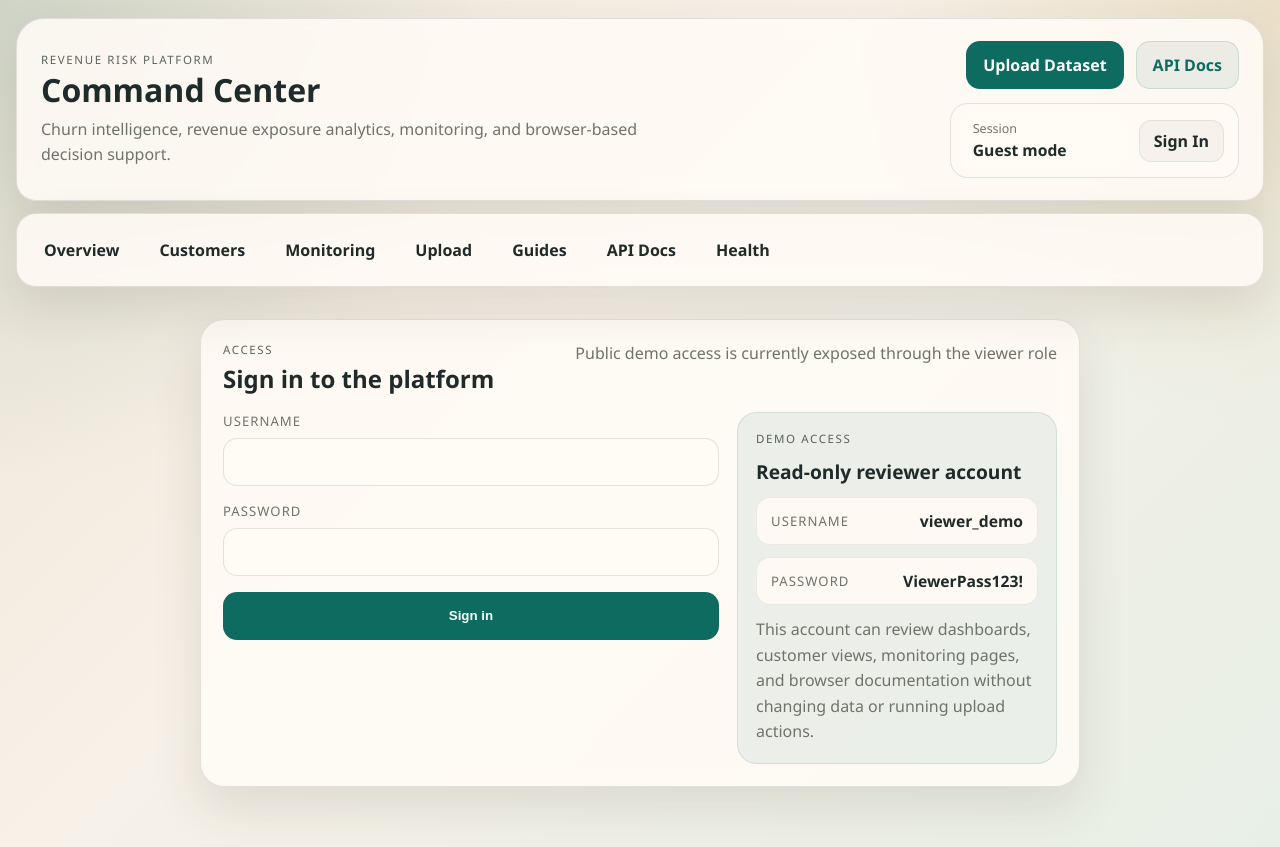
After one commit to vegaFlex/churn-revenue-risk-prod, a FastAPI app: template src/churn_risk/ui/templates/login.html in a window 1280 px wide. The commit adds this page. Run offline with FastAPI, Linux system fonts and the light colour scheme; the template is opened without the code that fills it, so the values that code supplies are empty; parts of the project's set-up code (start-up, migrations or seed data) failed here and were passed over.

Commit message:
add auth layer and viewer demo access

```diff
--- a/requirements.txt
+++ b/requirements.txt
@@ -16,3 +16,5 @@ httpx
 jinja2
 python-multipart
 openpyxl
+itsdangerous
+bcrypt
--- a/src/churn_risk/api/app.py
+++ b/src/churn_risk/api/app.py
@@ -5,11 +5,13 @@ from functools import lru_cache
 import numpy as np
 import pandas as pd
 from fastapi import FastAPI, File, Form, Request, UploadFile
-from fastapi.responses import HTMLResponse
+from fastapi.responses import HTMLResponse, RedirectResponse
+from starlette.middleware.sessions import SessionMiddleware
 from fastapi.staticfiles import StaticFiles
 from fastapi.templating import Jinja2Templates
 
 from churn_risk.api.schemas import ScoreRequest, ScoreResponse
+from churn_risk.auth.service import authenticate_user, get_current_user
 from churn_risk.config import settings
 from churn_risk.scoring import (
     build_model_input,
@@ -21,6 +23,7 @@ from churn_risk.ui.customers_service import build_customers_context
 from churn_risk.ui.dashboard_service import build_dashboard_context
 from churn_risk.ui.docs_service import build_doc_page_context, build_docs_hub_context
 from churn_risk.ui.monitoring_service import build_monitoring_context
+from churn_risk.ui.auth_service import build_login_context
 from churn_risk.upload_analysis import (
     REQUIRED_UPLOAD_COLUMNS,
     apply_column_mapping,
@@ -43,6 +46,16 @@ app = FastAPI(
 )
 templates = Jinja2Templates(directory="src/churn_risk/ui/templates")
 app.mount("/static", StaticFiles(directory="src/churn_risk/ui/static"), name="static")
+app.add_middleware(SessionMiddleware, secret_key=settings.session_secret_key)
+
+
+def enrich_context(request: Request, context: dict) -> dict:
+    context["request"] = request
+    context["current_user"] = get_current_user(request)
+    context["can_manage_upload"] = bool(
+        context["current_user"] and context["current_user"]["role"] in {"analyst", "admin"}
+    )
+    return context
 
 
 @lru_cache
@@ -84,14 +97,14 @@ def healthcheck() -> dict[str, str]:
 @app.get("/", response_class=HTMLResponse)
 def dashboard(request: Request):
     context = build_dashboard_context()
-    context["request"] = request
+    context = enrich_context(request, context)
     return templates.TemplateResponse(request, "dashboard.html", context)
 
 
 @app.get("/monitoring", response_class=HTMLResponse)
 def monitoring_page(request: Request):
     context = build_monitoring_context()
-    context["request"] = request
+    context = enrich_context(request, context)
     return templates.TemplateResponse(request, "monitoring.html", context)
 
 
@@ -102,15 +115,18 @@ def customers_page(
     contract: str | None = None,
 ):
     context = build_customers_context(risk_segment=risk_segment, contract=contract)
-    context["request"] = request
+    context = enrich_context(request, context)
     return templates.TemplateResponse(request, "customers.html", context)
 
 
 @app.get("/upload", response_class=HTMLResponse)
 def upload_page(request: Request):
+    current_user = get_current_user(request)
+    if current_user is None:
+        return RedirectResponse(url="/login", status_code=303)
+
     context = {
         "page_title": "Dataset Upload",
-        "request": request,
         "upload_summary": None,
         "preview_rows": [],
         "error_message": None,
@@ -119,50 +135,85 @@ def upload_page(request: Request):
         "mapping_fields": [],
         "staged_upload_token": None,
         "uploaded_filename": None,
+        "permission_warning": None,
     }
+    if current_user["role"] not in {"analyst", "admin"}:
+        context["permission_warning"] = (
+            "Viewer mode is read-only. You can inspect the upload workflow, but profiling and scoring "
+            "actions are disabled for this account."
+        )
+    context = enrich_context(request, context)
     return templates.TemplateResponse(request, "upload.html", context)
 
 
 @app.get("/docs/guide/", response_class=HTMLResponse)
 def documentation_hub(request: Request):
     context = build_docs_hub_context()
-    context["request"] = request
+    context = enrich_context(request, context)
     return templates.TemplateResponse(request, "documentation_hub.html", context)
 
 
 @app.get("/docs/user-guide/", response_class=HTMLResponse)
 def user_guide(request: Request):
     context = build_doc_page_context("user-guide")
-    context["request"] = request
+    context = enrich_context(request, context)
     return templates.TemplateResponse(request, "documentation_page.html", context)
 
 
 @app.get("/docs/manual-testing-guide/", response_class=HTMLResponse)
 def manual_testing_guide(request: Request):
     context = build_doc_page_context("manual-testing-guide")
-    context["request"] = request
+    context = enrich_context(request, context)
     return templates.TemplateResponse(request, "documentation_page.html", context)
 
 
 @app.get("/docs/buyer-guide/", response_class=HTMLResponse)
 def buyer_guide(request: Request):
     context = build_doc_page_context("buyer-guide")
-    context["request"] = request
+    context = enrich_context(request, context)
     return templates.TemplateResponse(request, "documentation_page.html", context)
 
 
 @app.get("/docs/upload-schema-guide/", response_class=HTMLResponse)
 def upload_schema_guide(request: Request):
     context = build_doc_page_context("upload-schema-guide")
-    context["request"] = request
+    context = enrich_context(request, context)
     return templates.TemplateResponse(request, "documentation_page.html", context)
+
+
+@app.get("/login", response_class=HTMLResponse)
+def login_page(request: Request):
+    context = build_login_context(request)
+    context = enrich_context(request, context)
+    return templates.TemplateResponse(request, "login.html", context)
+
+
+@app.post("/login")
+async def login(request: Request, username: str = Form(...), password: str = Form(...)):
+    user = authenticate_user(username, password)
+    if user is None:
+        context = build_login_context(request, error_message="Invalid username or password.")
+        context = enrich_context(request, context)
+        return templates.TemplateResponse(request, "login.html", context, status_code=401)
+
+    request.session["user"] = user
+    return RedirectResponse(url="/", status_code=303)
+
+
+@app.get("/logout")
+def logout(request: Request):
+    request.session.clear()
+    return RedirectResponse(url="/login", status_code=303)
 
 
 @app.post("/upload", response_class=HTMLResponse)
 async def upload_dataset(request: Request, dataset_file: UploadFile = File(...)):
+    current_user = get_current_user(request)
+    if current_user is None:
+        return RedirectResponse(url="/login", status_code=303)
+
     context = {
         "page_title": "Dataset Upload",
-        "request": request,
         "upload_summary": None,
         "preview_rows": [],
         "error_message": None,
@@ -171,7 +222,15 @@ async def upload_dataset(request: Request, dataset_file: UploadFile = File(...))
         "mapping_fields": [],
         "staged_upload_token": None,
         "uploaded_filename": None,
+        "permission_warning": None,
     }
+    context = enrich_context(request, context)
+    if current_user["role"] not in {"analyst", "admin"}:
+        context["permission_warning"] = (
+            "Upload actions are not permitted in viewer mode. This account can review the page, but "
+            "profiling and scoring uploads require an authorised internal role."
+        )
+        return templates.TemplateResponse(request, "upload.html", context, status_code=403)
 
     try:
         file_content = await dataset_file.read()
@@ -215,6 +274,10 @@ async def upload_score_mapped(
     MonthlyCharges: str = Form(""),
     TotalCharges: str = Form(""),
 ):
+    current_user = get_current_user(request)
+    if current_user is None:
+        return RedirectResponse(url="/login", status_code=303)
+
     mapping = {
         field: value
         for field, value in {
@@ -242,7 +305,6 @@ async def upload_score_mapped(
     }
     context = {
         "page_title": "Dataset Upload",
-        "request": request,
         "upload_summary": None,
         "preview_rows": [],
         "error_message": None,
@@ -251,7 +313,15 @@ async def upload_score_mapped(
         "mapping_fields": [],
         "staged_upload_token": staged_upload_token,
         "uploaded_filename": None,
+        "permission_warning": None,
     }
+    context = enrich_context(request, context)
+    if current_user["role"] not in {"analyst", "admin"}:
+        context["permission_warning"] = (
+            "Mapped scoring is disabled in viewer mode. This account can inspect the workflow but cannot "
+            "run upload-based scoring actions."
+        )
+        return templates.TemplateResponse(request, "upload.html", context, status_code=403)
 
     try:
         uploaded_df = load_staged_dataset(staged_upload_token)
--- a/src/churn_risk/config/settings.py
+++ b/src/churn_risk/config/settings.py
@@ -29,6 +29,7 @@ class Settings:
         "DATABASE_URL",
         "postgresql+psycopg2://postgres:CHANGE_ME@localhost:5432/churn_risk",
     )
+    session_secret_key: str = os.getenv("SESSION_SECRET_KEY", "CHANGE_ME_SESSION_SECRET")
     alert_revenue_at_risk_total: float = float(os.getenv("ALERT_REVENUE_AT_RISK_TOTAL", "50000"))
     alert_avg_churn_probability: float = float(os.getenv("ALERT_AVG_CHURN_PROBABILITY", "0.45"))
 
--- a/src/churn_risk/ui/static/css/app.css
+++ b/src/churn_risk/ui/static/css/app.css
@@ -76,6 +76,14 @@ body {
     flex-wrap: wrap;
 }
 
+.topbar-utility {
+    display: flex;
+    align-items: center;
+    justify-content: flex-end;
+    gap: 14px;
+    flex-wrap: wrap;
+}
+
 .action-button {
     display: inline-flex;
     align-items: center;
@@ -93,6 +101,75 @@ body {
     background: rgba(13, 107, 95, 0.08);
     color: var(--accent);
     border-color: rgba(13, 107, 95, 0.14);
+}
+
+.session-panel {
+    display: flex;
+    align-items: center;
+    gap: 10px;
+    padding: 8px 10px;
+    border-radius: 18px;
+    background: rgba(255, 251, 245, 0.95);
+    border: 1px solid var(--border);
+    min-height: 58px;
+}
+
+.session-panel-guest {
+    padding-right: 14px;
+}
+
+.user-chip {
+    display: inline-flex;
+    flex-direction: column;
+    gap: 2px;
+    padding: 8px 12px;
+    border-radius: 14px;
+    background: rgba(255, 251, 245, 0.72);
+    min-width: 168px;
+}
+
+.user-chip span {
+    color: var(--muted);
+    font-size: 0.78rem;
+}
+
+.user-chip strong {
+    color: var(--ink);
+    font-size: 0.98rem;
+}
+
+.role-pill {
+    display: inline-flex;
+    align-items: center;
+    justify-content: center;
+    min-width: 78px;
+    padding: 8px 12px;
+    border-radius: 999px;
+    background: rgba(13, 107, 95, 0.1);
+    color: var(--accent);
+    font-size: 0.78rem;
+    font-weight: 700;
+    text-transform: uppercase;
+    letter-spacing: 0.08em;
+}
+
+.session-link {
+    display: inline-flex;
+    align-items: center;
+    justify-content: center;
+    min-height: 42px;
+    padding: 0 14px;
+    border-radius: 12px;
+    color: var(--ink);
+    text-decoration: none;
+    font-weight: 600;
+    background: rgba(31, 42, 42, 0.04);
+    border: 1px solid rgba(31, 42, 42, 0.08);
+}
+
+.session-link:hover {
+    background: rgba(13, 107, 95, 0.08);
+    color: var(--accent);
 }
 
 .eyebrow {
@@ -583,6 +666,98 @@ td {
     background: rgba(172, 67, 53, 0.12);
     color: var(--danger);
     border: 1px solid rgba(172, 67, 53, 0.2);
+}
+
+.warning-banner {
+    margin-top: 16px;
+    padding: 14px 16px;
+    border-radius: 14px;
+    background: rgba(193, 125, 22, 0.12);
+    color: var(--warn);
+    border: 1px solid rgba(193, 125, 22, 0.2);
+}
+
+.auth-shell {
+    display: grid;
+    place-items: center;
+    min-height: 60vh;
+}
+
+.auth-panel {
+    width: min(880px, 100%);
+}
+
+.auth-form {
+    display: grid;
+    gap: 16px;
+}
+
+.auth-layout {
+    display: grid;
+    grid-template-columns: minmax(0, 1fr) minmax(280px, 320px);
+    gap: 18px;
+    align-items: start;
+}
+
+.auth-input {
+    min-height: 48px;
+    padding: 12px 14px;
+    border-radius: 14px;
+    border: 1px solid var(--border);
+    background: rgba(255, 251, 245, 0.96);
+    color: var(--ink);
+    font: inherit;
+}
+
+.auth-input:focus {
+    outline: 2px solid rgba(13, 107, 95, 0.18);
+    border-color: rgba(13, 107, 95, 0.28);
+}
+
+.auth-submit {
+    min-height: 48px;
+}
+
+.auth-demo-card {
+    display: grid;
+    gap: 12px;
+    padding: 18px;
+    border-radius: 20px;
+    background: rgba(13, 107, 95, 0.07);
+    border: 1px solid rgba(13, 107, 95, 0.12);
+}
+
+.auth-demo-card h4 {
+    margin: 0;
+    font-size: 1.2rem;
+}
+
+.demo-credential {
+    display: flex;
+    justify-content: space-between;
+    gap: 12px;
+    align-items: center;
+    padding: 12px 14px;
+    border-radius: 14px;
+    background: rgba(255, 251, 245, 0.92);
+    border: 1px solid rgba(31, 42, 42, 0.08);
+}
+
+.demo-credential span {
+    color: var(--muted);
+    font-size: 0.82rem;
+    text-transform: uppercase;
+    letter-spacing: 0.08em;
+}
+
+.demo-credential strong {
+    font-size: 0.98rem;
+}
+
+.auth-demo-copy {
+    margin: 0;
+    color: var(--muted);
+    line-height: 1.6;
 }
 
 .docs-hero,
--- a/src/churn_risk/ui/templates/base.html
+++ b/src/churn_risk/ui/templates/base.html
@@ -14,9 +14,29 @@
                 <h1>Command Center</h1>
                 <p class="brand-copy">Churn intelligence, revenue exposure analytics, monitoring, and browser-based decision support.</p>
             </div>
-            <div class="topbar-actions">
-                <a href="/upload" class="action-button">Upload Dataset</a>
-                <a href="/docs" class="action-button action-button-secondary">API Docs</a>
+            <div class="topbar-utility">
+                <div class="topbar-actions">
+                    <a href="/upload" class="action-button">Upload Dataset</a>
+                    <a href="/docs" class="action-button action-button-secondary">API Docs</a>
+                </div>
+                {% if current_user %}
+                <div class="session-panel">
+                    <div class="user-chip">
+                        <span>Signed in as</span>
+                        <strong>{{ current_user.username }}</strong>
+                    </div>
+                    <div class="role-pill">{{ current_user.role }}</div>
+                    <a href="/logout" class="session-link">Sign Out</a>
+                </div>
+                {% else %}
+                <div class="session-panel session-panel-guest">
+                    <div class="user-chip">
+                        <span>Session</span>
+                        <strong>Guest mode</strong>
+                    </div>
+                    <a href="/login" class="session-link">Sign In</a>
+                </div>
+                {% endif %}
             </div>
         </header>
         <nav class="topnav">
--- /dev/null
+++ b/src/churn_risk/ui/templates/login.html
@@ -0,0 +1,49 @@
+{% extends "base.html" %}
+
+{% block content %}
+<section class="auth-shell">
+    <article class="panel auth-panel">
+        <div class="panel-header">
+            <div>
+                <p class="eyebrow">Access</p>
+                <h3>Sign in to the platform</h3>
+            </div>
+            <div class="panel-caption">Public demo access is currently exposed through the viewer role</div>
+        </div>
+
+        <div class="auth-layout">
+            <form method="post" action="/login" class="auth-form">
+                <label class="mapping-field">
+                    <span>Username</span>
+                    <input type="text" name="username" class="auth-input" required>
+                </label>
+                <label class="mapping-field">
+                    <span>Password</span>
+                    <input type="password" name="password" class="auth-input" required>
+                </label>
+                <button type="submit" class="primary-button auth-submit">Sign in</button>
+
+                {% if error_message %}
+                <div class="error-banner">{{ error_message }}</div>
+                {% endif %}
+            </form>
+
+            <aside class="auth-demo-card">
+                <p class="eyebrow">Demo Access</p>
+                <h4>Read-only reviewer account</h4>
+                <div class="demo-credential">
+                    <span>Username</span>
+                    <strong>viewer_demo</strong>
+                </div>
+                <div class="demo-credential">
+                    <span>Password</span>
+                    <strong>ViewerPass123!</strong>
+                </div>
+                <p class="auth-demo-copy">
+                    This account can review dashboards, customer views, monitoring pages, and browser documentation without changing data or running upload actions.
+                </p>
+            </aside>
+        </div>
+    </article>
+</section>
+{% endblock %}
```
Also changed, not shown: other parts of src/churn_risk/ui/static/css/app.css (+43 -0 lines), docs/user_guide.md (+38 -8 lines), src/churn_risk/auth/__init__.py (added, +17 -0 lines), src/churn_risk/auth/service.py (added, +63 -0 lines), src/churn_risk/db/models.py (+11 -0 lines), src/churn_risk/db/seed_users.py (added, +35 -0 lines), src/churn_risk/ui/auth_service.py (added, +14 -0 lines), src/churn_risk/ui/templates/upload.html (+6 -2 lines), tests/test_auth.py (added, +30 -0 lines), README.md.
